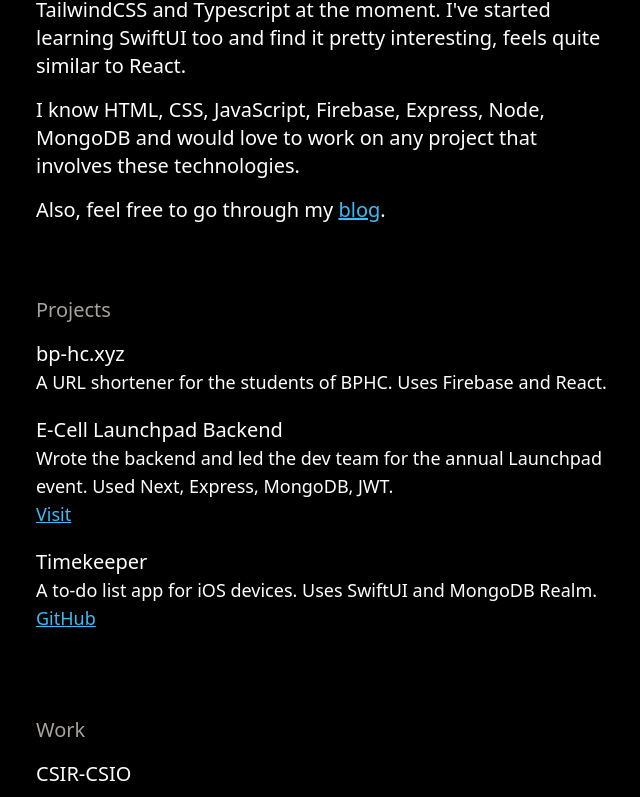
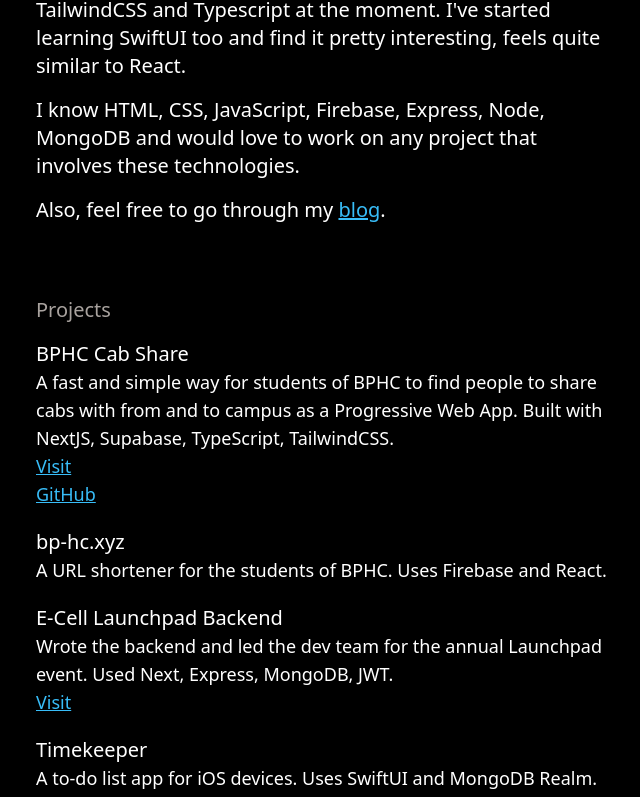
Before and after one commit to sanchitkalra/personal-website, a Next.js app: page / in a window 1280 px wide. Shown: the part 544-1341 px from the top of the page, without its empty margins (316-956 px from the left). Built offline with nearby package versions, Linux system fonts and the light colour scheme.

Commit message:
Add BPHC Cab Share to personal projects

```diff
--- a/data/projects.js
+++ b/data/projects.js
@@ -1,4 +1,19 @@
 const projects = [
+  {
+    name: 'BPHC Cab Share',
+    description:
+      'A fast and simple way for students of BPHC to find people to share cabs with from and to campus as a Progressive Web App. Built with NextJS, Supabase, TypeScript, TailwindCSS.',
+    links: [
+      {
+        type: 'Visit',
+        url: 'https://bphc-cab-share.vercel.app/',
+      },
+      {
+        type: 'GitHub',
+        url: 'https://github.com/sanchitkalra/bphc-cab-share',
+      },
+    ],
+  },
   {
     name: 'bp-hc.xyz',
     description:
```
